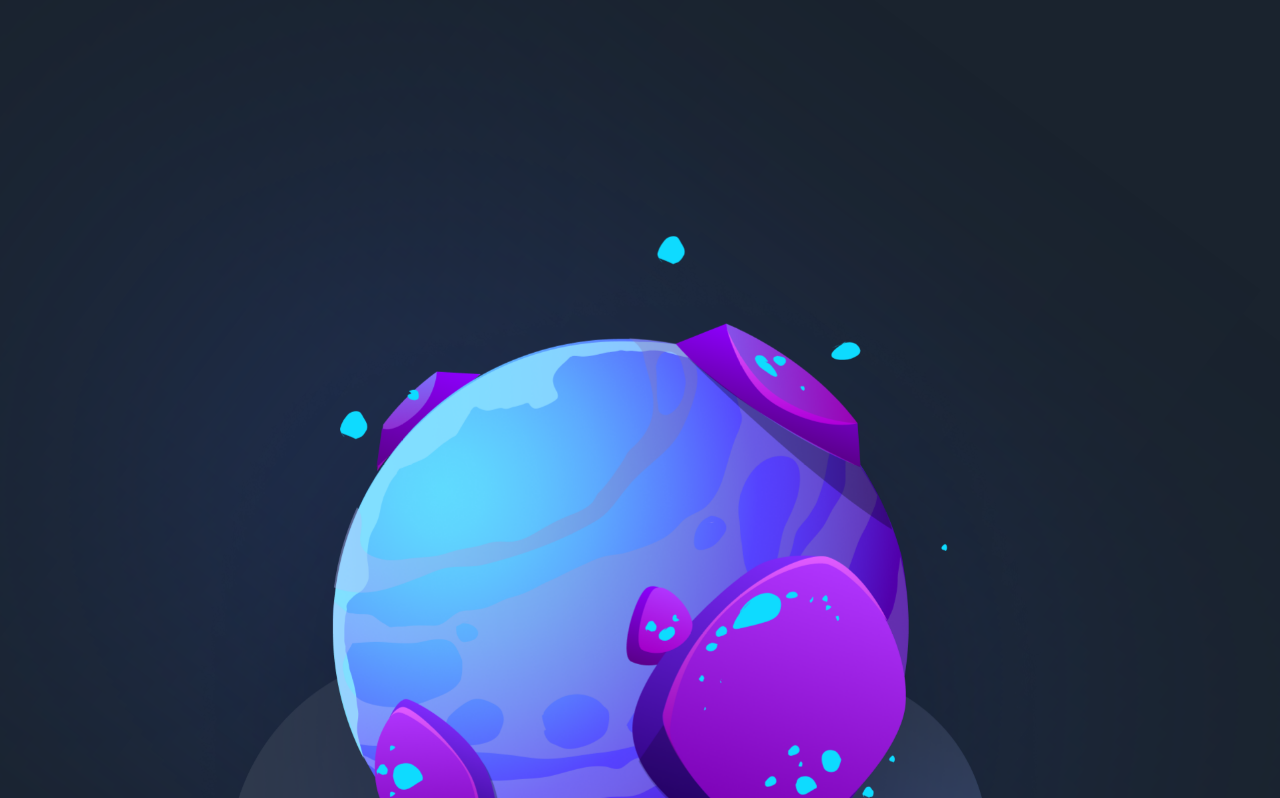
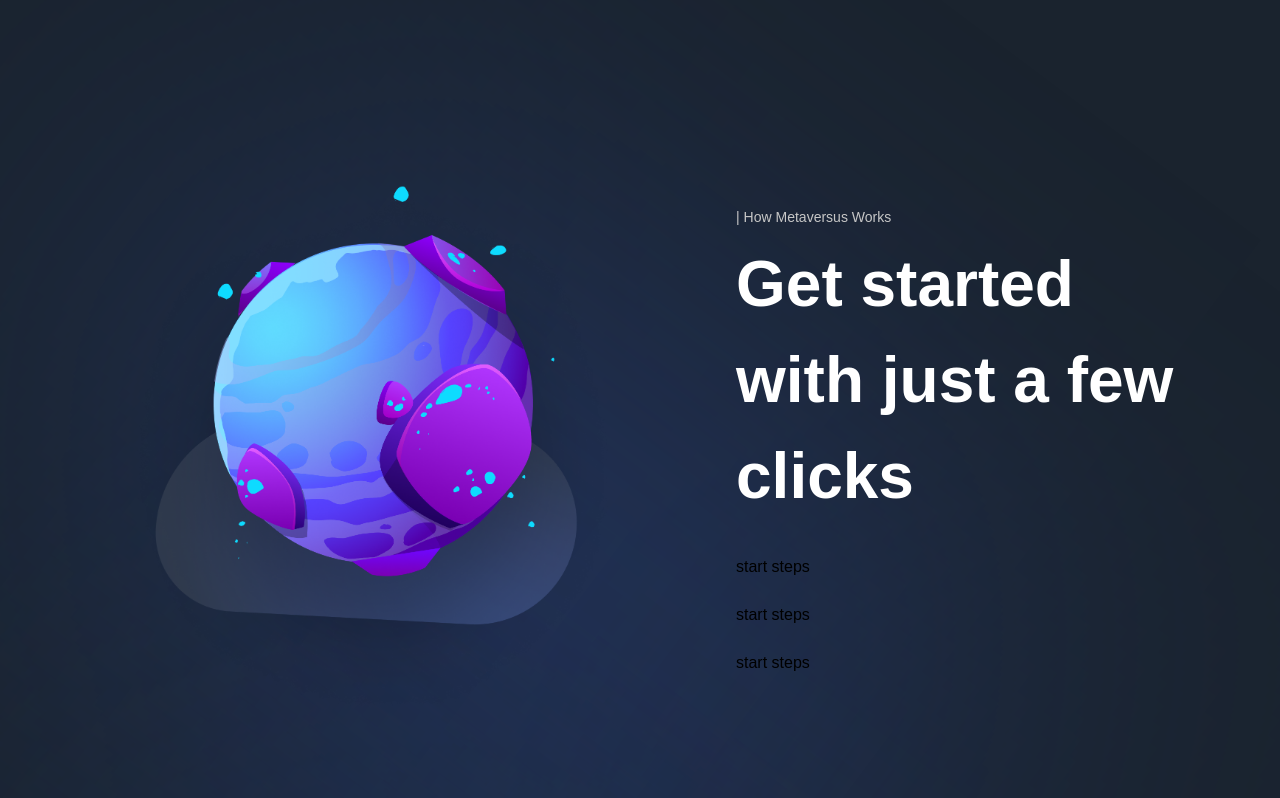
Before and after one commit to graceupongraceemi/nextjs-13-website, a Next.js app: page / in a window 1280 px wide. Shown: the part 2582-3380 px from the top of the page. Built offline with nearby package versions, Linux system fonts and the light colour scheme; a web font is replaced by a local one.

Commit message:
In GetStarted.jsx, below the image div, add another motion.div, add TypingText component and TitleText component for Get started with just a few clicks texts

```diff
--- a/sections/GetStarted.jsx
+++ b/sections/GetStarted.jsx
@@ -26,6 +26,22 @@ const GetStarted = () => (
           className='w-[90%] h-[90%] object-contain'
         />
       </motion.div>
+      <motion.div
+        variants={fadeIn('left', 'tween', 0.2, 1)}
+        className='flex-[0.75] flex justify-center flex-col'
+      >
+        <TypingText title='| How Metaversus Works' />
+        <TitleText title={<>Get started with just a few clicks</>} />
+        <div className='mt-[31px] flex flex-col max-w-[370px] gap-[24px]'>
+          {startingFeatures.map((feature, index) => (
+            <StartSteps
+              key={feature}
+              number={`${index < 10 ? '0' : ''} ${index + 1}`}
+              text={feature}
+            />
+          ))}
+        </div>
+      </motion.div>
     </motion.div>
   </section>
 );
```
